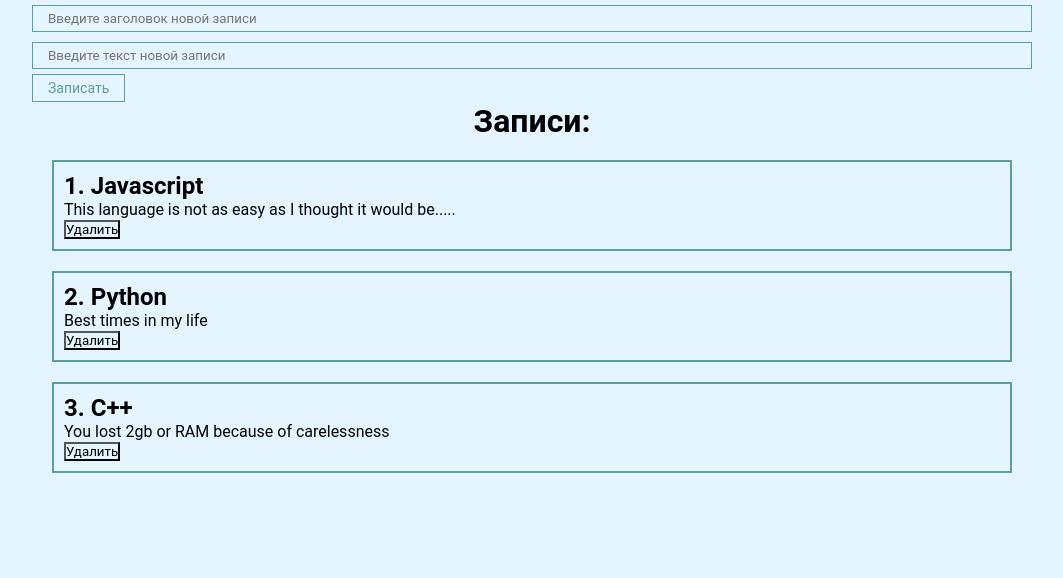
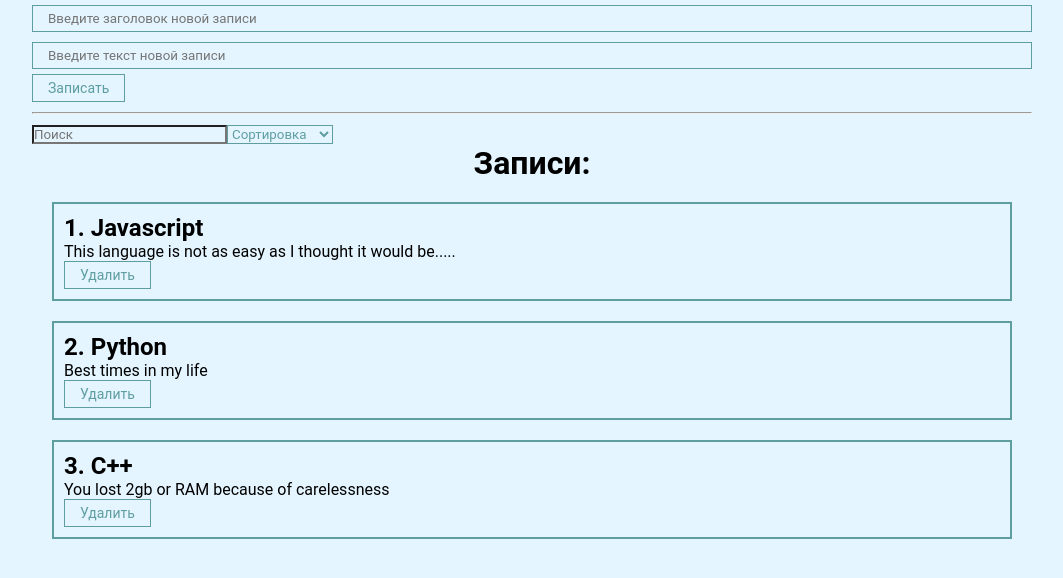
Before and after one commit to S1erro/Posts_ReactApp, a React (Create React App) app: page / in a window 1280 px wide. Shown: the top 578 px of the page, without its empty margins (108-1171 px from the left). Built offline with nearby package versions, Linux system fonts and the light colour scheme.

Commit message:
micro changes

```diff
--- a/src/App.js
+++ b/src/App.js
@@ -1,9 +1,9 @@
 import React from "react";
 import "./styles/App.css"
 import AllPosts from "./Componets/AllPosts";
-// import MyButton from "./Componets/UI/button/MyButton";
-// import MyInput from "./Componets/UI/input/MyInput";
 import PostForm from "./Componets/PostForm";
+import MySelect from "./Componets/UI/select/MySelect";
+import MyInput from "./Componets/UI/input/MyInput";
 
 function App() {
     // Хранит все посты на странице
@@ -13,14 +13,49 @@ function App() {
         {id: 3, title: 'C++', description: 'You lost 2gb or RAM because of carelessness'}
     ]);
 
-    const createInput = (newPost) => {
+    const [selectedSort, setSelectedSort] = React.useState('')
+
+    const [searchQuery, setSearchQuery] = React.useState('');
+
+    const createPost = (newPost) => {
         setPosts([...posts, newPost])
+    }
+
+    // Получаем id поста для удаления из дочернего компонента
+    const deletePost = (id) => {
+        setPosts(posts.filter(p => p.id !== id))
+    }
+
+    const sortPosts = (sort) => {
+        setSelectedSort(sort)
+        setPosts([...posts].sort((a, b) => a[sort].localeCompare(b[sort])))
     }
 
     return (
         <div className="App">
-            <PostForm createInput={createInput}/>
-            <AllPosts posts={posts} title={"Записи:"}/>
+            <PostForm createPost={createPost}/>
+            <hr style={{margin: "10px 0"}}/>
+            <div>
+                <MyInput
+                    value={searchQuery}
+                    onChange={(e) => {setSearchQuery(e.target.value)}}
+                    className={MyInput}
+                    placeholder="Поиск"
+                />
+                <MySelect
+                    value={selectedSort}
+                    onChange={sortPosts}
+                    sortOptions={[
+                        {value: 'title', name: 'По названию'},
+                        {value: 'description', name: 'По описанию'}
+                    ]}
+                    defaultValue="Сортировка"
+                />
+            </div>
+            {posts.length > 0
+                ? <AllPosts posts={posts} title={"Записи:"} deletePost={deletePost}/>
+                : <h1 style={{textAlign: "center"}}>Нет ни одной записи...</h1>
+            }
         </div>
     );
 }
--- a/src/Componets/AllPosts.jsx
+++ b/src/Componets/AllPosts.jsx
@@ -1,12 +1,12 @@
 import React from 'react';
 import Post from "./Post";
 
-const AllPosts = ({posts, title = "Post list"}) => {
+const AllPosts = ({posts, title = "Post list", deletePost}) => {
     return (
         <div>
             <h1 className="App__header">{title}</h1>
             {posts.map((post, number) =>
-                <Post id={number + 1} post={post} key={post.id} />
+                <Post id={number + 1} post={post} key={post.id} deletePost={deletePost}/>
             )}
         </div>
     );
--- a/src/Componets/Post.jsx
+++ b/src/Componets/Post.jsx
@@ -1,8 +1,7 @@
 import React from 'react';
+import MyButton from "./UI/button/MyButton";
 
 const Post = (props) => {
-
-
     return (
         <div className="post">
             <div className="post__cont">
@@ -12,7 +11,7 @@ const Post = (props) => {
                 </div>
             </div>
             <div className="post__buttons">
-                <button>Удалить</button>
+                <MyButton onClick={() => props.deletePost(props.post.id)}>Удалить</MyButton>
             </div>
         </div>
     );
--- a/src/Componets/PostForm.jsx
+++ b/src/Componets/PostForm.jsx
@@ -2,7 +2,7 @@ import React from 'react';
 import MyInput from "./UI/input/MyInput";
 import MyButton from "./UI/button/MyButton";
 
-const PostForm = ({createInput}) => {
+const PostForm = ({createPost}) => {
     // Состояние двух input (какие данные введены в строки)
     const [post, setPost] = React.useState({title: '', description: ''});
 
@@ -13,7 +13,7 @@ const PostForm = ({createInput}) => {
             id: Date.now(),
             ...post
         }
-        createInput(newPost);
+        createPost(newPost);
         setPost({...post, title: '', description: ''})
     }
 
--- a/src/Componets/UI/input/MyInput.jsx
+++ b/src/Componets/UI/input/MyInput.jsx
@@ -1,10 +1,10 @@
 import React from 'react';
 import classes from './MyInput.module.css'
 
-const MyInput = React.forwardRef((props, ref) => {
+const MyInput = (props) => {
     return (
-        <input ref={ref} className={classes.myInput} {...props}/>
+        <input className={classes.myInput} {...props}/>
     );
-});
+};
 
 export default MyInput;
--- /dev/null
+++ b/src/Componets/UI/select/MySelect.jsx
@@ -0,0 +1,19 @@
+import classes from "./MySelect.module.css"
+import React from 'react';
+
+const MySelect = ({sortOptions, defaultValue, value, onChange}) => {
+    return (
+        <select
+            value={value}
+            onChange={(e) => onChange(e.target.value)}
+            className={classes.mySelect}
+        >
+            <option disabled={true} value="">{defaultValue}</option>
+            {sortOptions.map(option => (
+                <option key={option.value} value={option.value}>{option.name}</option>
+            ))}
+        </select>
+    );
+};
+
+export default MySelect;
--- /dev/null
+++ b/src/Componets/UI/select/MySelect.module.css
@@ -0,0 +1,4 @@
+.mySelect {
+    color: cadetblue;
+    border-color: cadetblue;
+}
```
